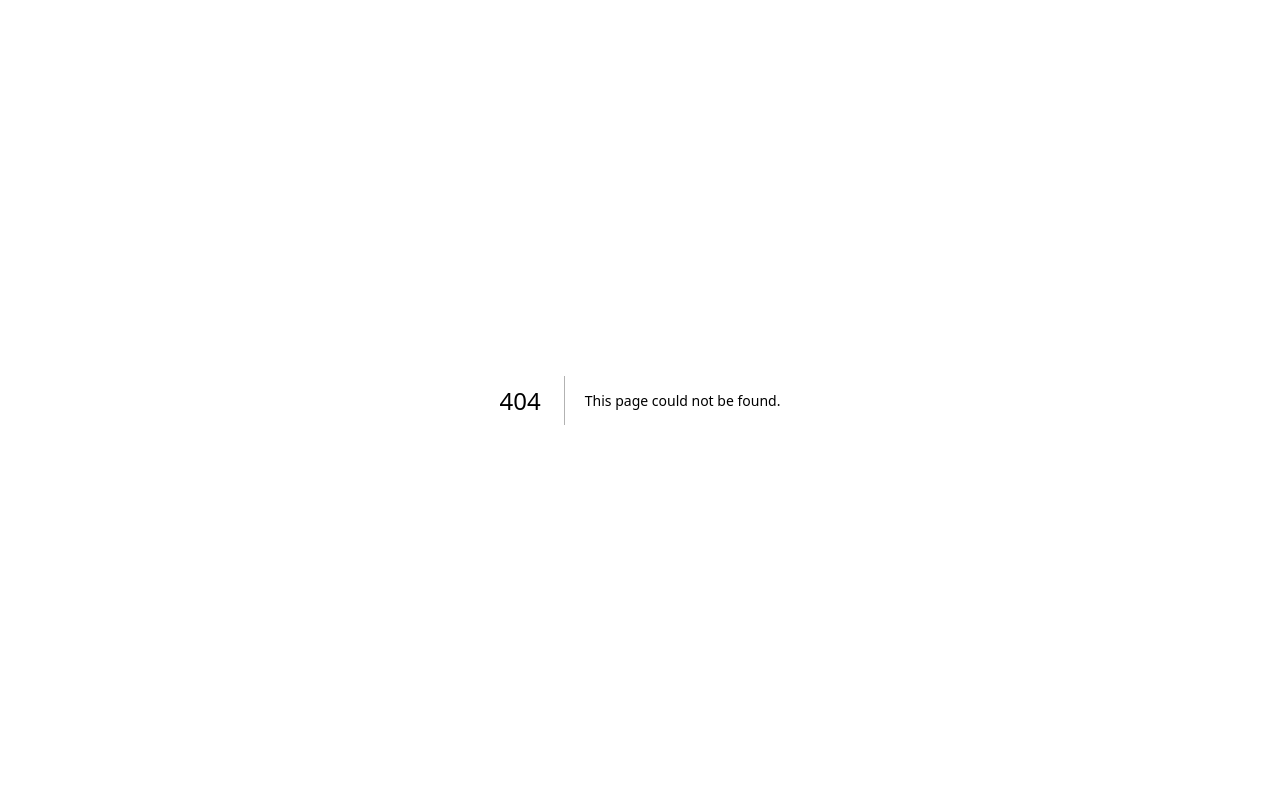
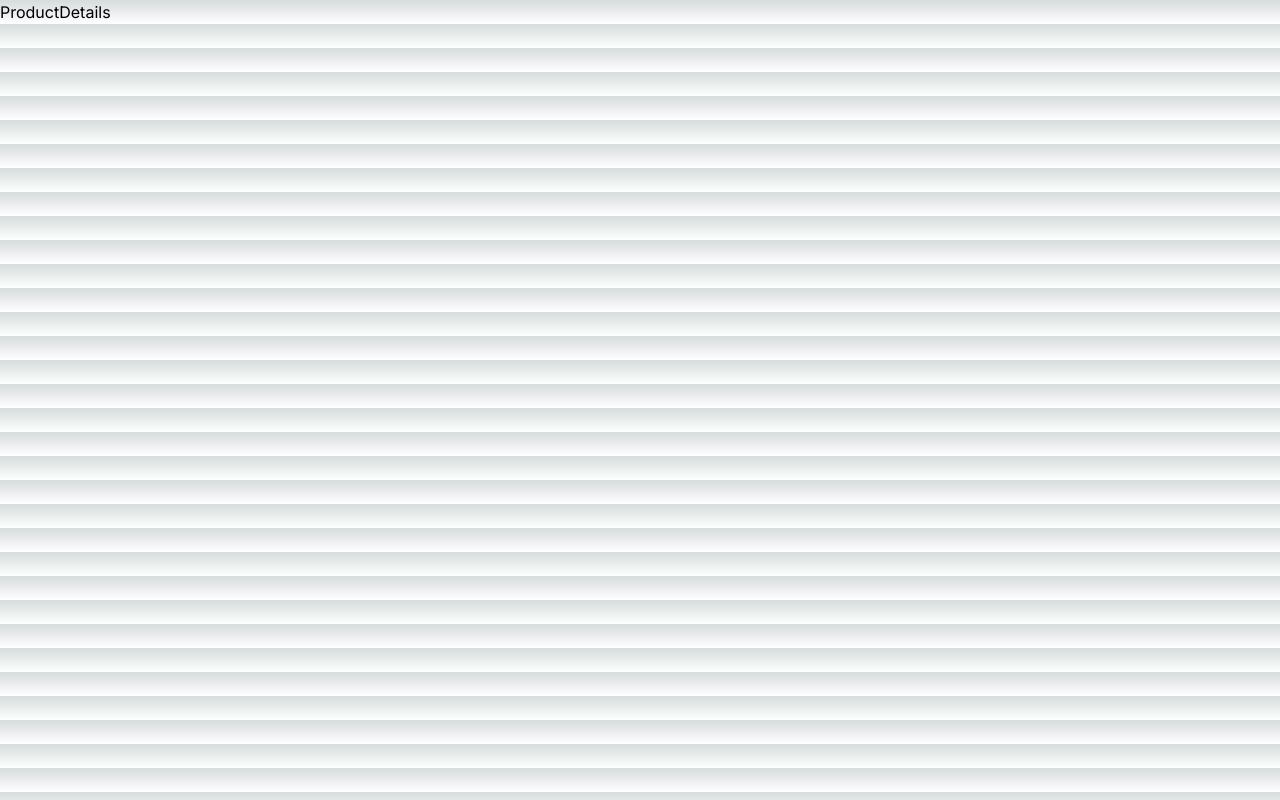
Before and after one commit to JuanitaCathy/Precision-AI, a Next.js app: page /products in a window 1280 px wide. Before the commit this address had no page. Built offline with nearby package versions, Linux system fonts and the light colour scheme.

Commit message:
Made the basic setup of the Product Page

```diff
--- /dev/null
+++ b/app/products/page.tsx
@@ -0,0 +1,7 @@
+import React from "react";
+
+const ProductDetails = () => {
+  return <div>ProductDetails</div>;
+};
+
+export default ProductDetails;
```
Also changed, not shown: package.json (+5 -5 lines), 1 other file (tests, documents, lock files or other folders).
